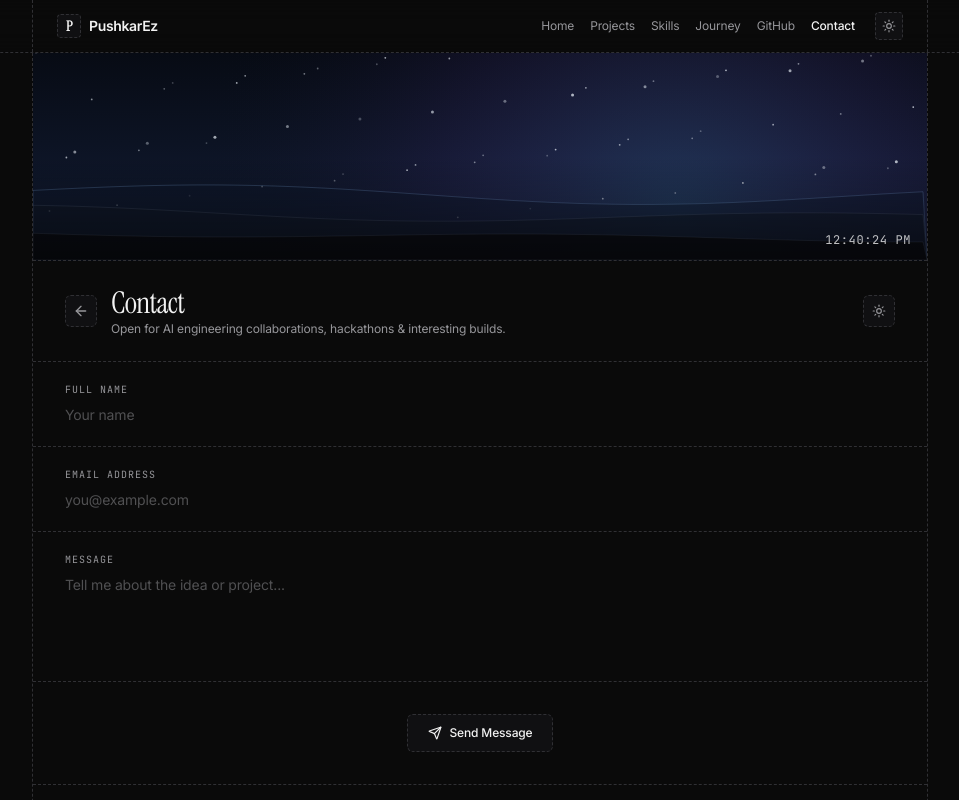
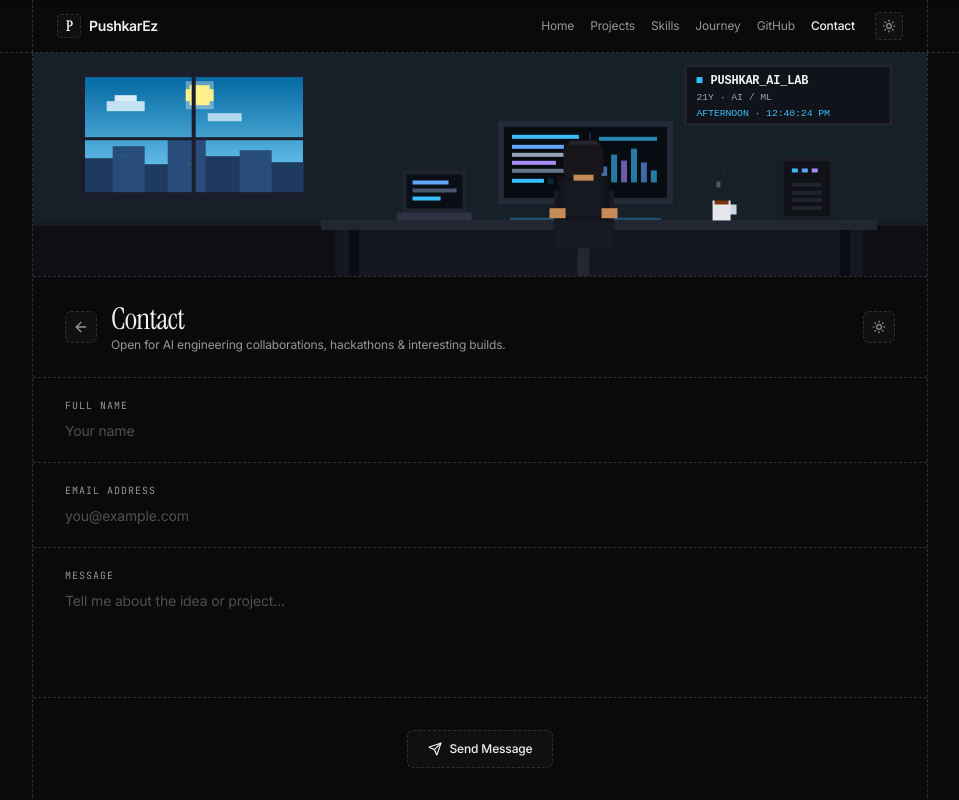
Before and after one commit to PushkarEz/portfolio, a React (Vite) app: page /contact in a window 1280 px wide. Shown: the top 800 px of the page, without its empty margins (160-1119 px from the left). Built offline with nearby package versions, Linux system fonts and the light colour scheme.

Commit message:
Add pixel art banner to portfolio

```diff
--- a/src/components/HeroBanner.tsx
+++ b/src/components/HeroBanner.tsx
@@ -1,164 +1,316 @@
-import React, { useEffect, useRef, useState } from 'react';
+import React, { useEffect, useState } from 'react';
 
-export const HeroBanner: React.FC = () => {
-  const canvasRef = useRef<HTMLCanvasElement>(null);
-  const [istTime, setIstTime] = useState('');
+interface IstSnapshot {
+  hour24: number;
+  minute: number;
+  clock12: string;
+}
 
-  useEffect(() => {
-    const tick = () => {
+function getIstSnapshot(): IstSnapshot {
+  const now = new Date();
   try {
-        const now = new Intl.DateTimeFormat('en-IN', {
+    const parts = new Intl.DateTimeFormat('en-IN', {
+      timeZone: 'Asia/Kolkata',
+      hour: '2-digit',
+      minute: '2-digit',
+      hour12: false,
+    }).formatToParts(now);
+
+    const hPart = parts.find((p) => p.type === 'hour')?.value ?? '12';
+    const mPart = parts.find((p) => p.type === 'minute')?.value ?? '00';
+    const hour24 = parseInt(hPart, 10) % 24;
+    const minute = parseInt(mPart, 10) || 0;
+
+    const clock12 = new Intl.DateTimeFormat('en-IN', {
       timeZone: 'Asia/Kolkata',
       hour: '2-digit',
       minute: '2-digit',
       second: '2-digit',
       hour12: true,
     })
-          .format(new Date())
+      .format(now)
       .toUpperCase();
-        setIstTime(now);
+
+    return { hour24, minute, clock12 };
   } catch {
-        setIstTime('');
+    return { hour24: 12, minute: 0, clock12: '' };
   }
-    };
-    tick();
-    const timer = setInterval(tick, 1000);
+}
+
+export const HeroBanner: React.FC = () => {
+  const [ist, setIst] = useState<IstSnapshot>(() => getIstSnapshot());
+
+  useEffect(() => {
+    const timer = setInterval(() => {
+      setIst(getIstSnapshot());
+    }, 1000);
     return () => clearInterval(timer);
   }, []);
 
-  useEffect(() => {
-    const canvas = canvasRef.current;
-    if (!canvas) return;
-    const ctx = canvas.getContext('2d');
-    if (!ctx) return;
+  const { hour24, minute, clock12 } = ist;
+  const isDaytime = hour24 >= 5 && hour24 < 20;
 
-    const reducedMotion = window.matchMedia('(prefers-reduced-motion: reduce)').matches;
-    let animationId = 0;
-    let width = 0;
-    let height = 0;
-
-    interface Star {
-      x: number;
-      y: number;
-      r: number;
-      alpha: number;
-      speed: number;
+  const theme =
+    hour24 >= 5 && hour24 < 12
+      ? {
+          phase: 'MORNING',
+          skyTop: '#172554',
+          skyBot: '#38BDF8',
+          cityA: '#1E3A5F',
+          cityB: '#254B7A',
+          starsOpacity: 0,
+          cityLit: 0.15,
+          accent: '#FBBF24',
+          sunColor: '#FDE047',
+          sunGlow: '#FEF08A',
+          roomLight: 'rgba(56, 189, 248, 0.08)',
+          clouds: false,
         }
-
-    let stars: Star[] = [];
-
-    const setup = () => {
-      const dpr = Math.min(window.devicePixelRatio || 1, 2);
-      const rect = canvas.getBoundingClientRect();
-      width = rect.width;
-      height = rect.height;
-      canvas.width = Math.floor(width * dpr);
-      canvas.height = Math.floor(height * dpr);
-      ctx.setTransform(dpr, 0, 0, dpr, 0, 0);
-
-      const count = Math.max(36, Math.floor(width / 15));
-      stars = Array.from({ length: count }, (_, i) => ({
-        x: ((i * 73) % 100) * (width / 100),
-        y: ((i * 41) % 80) * (height / 100),
-        r: i % 4 === 0 ? 1.5 : 0.9,
-        alpha: 0.25 + ((i * 19) % 55) / 100,
-        speed: 0.08 + ((i * 7) % 10) / 80,
-      }));
+      : hour24 >= 12 && hour24 < 17
+        ? {
+            phase: 'AFTERNOON',
+            skyTop: '#0369A1',
+            skyBot: '#7DD3FC',
+            cityA: '#1E3A5F',
+            cityB: '#294D7A',
+            starsOpacity: 0,
+            cityLit: 0.05,
+            accent: '#38BDF8',
+            sunColor: '#FEF08A',
+            sunGlow: '#FFFFFF',
+            roomLight: 'rgba(125, 211, 252, 0.11)',
+            clouds: true,
+          }
+        : hour24 >= 17 && hour24 < 20
+          ? {
+              phase: 'EVENING',
+              skyTop: '#3B0764',
+              skyBot: '#F97316',
+              cityA: '#1E1B3A',
+              cityB: '#2B224A',
+              starsOpacity: 0.35,
+              cityLit: 0.65,
+              accent: '#FB923C',
+              sunColor: '#FB923C',
+              sunGlow: '#FDBA74',
+              roomLight: 'rgba(251, 146, 60, 0.09)',
+              clouds: false,
+            }
+          : {
+              phase: 'NIGHT',
+              skyTop: '#060914',
+              skyBot: '#0B1328',
+              cityA: '#0F172A',
+              cityB: '#15223D',
+              starsOpacity: 1,
+              cityLit: 0.85,
+              accent: '#A3E635',
+              sunColor: '#FDE68A',
+              sunGlow: '#FDE68A',
+              roomLight: 'rgba(163, 230, 53, 0.03)',
+              clouds: false,
             };
 
-    const drawFrame = (time: number) => {
-      const t = time * 0.0005;
-
-      const grad = ctx.createLinearGradient(0, 0, 0, height);
-      grad.addColorStop(0, '#070B14');
-      grad.addColorStop(0.6, '#0E1629');
-      grad.addColorStop(1, '#16223B');
-      ctx.fillStyle = grad;
-      ctx.fillRect(0, 0, width, height);
-
-      const glow = ctx.createRadialGradient(
-        width * 0.72,
-        height * 0.8,
-        10,
-        width * 0.72,
-        height * 0.8,
-        width * 0.55
-      );
-      glow.addColorStop(0, 'rgba(96, 165, 250, 0.22)');
-      glow.addColorStop(0.5, 'rgba(139, 92, 246, 0.08)');
-      glow.addColorStop(1, 'rgba(10, 10, 10, 0)');
-      ctx.fillStyle = glow;
-      ctx.fillRect(0, 0, width, height);
-
-      for (let i = 0; i < stars.length; i++) {
-        const s = stars[i];
-        const x = (s.x + t * 14 * s.speed) % width;
-        const y = s.y + Math.sin(t * 2 + i) * 1.4;
-        ctx.beginPath();
-        ctx.arc(x, y, s.r, 0, Math.PI * 2);
-        ctx.fillStyle = `rgba(226, 232, 240, ${s.alpha})`;
-        ctx.fill();
-      }
-
-      for (let wave = 0; wave < 3; wave++) {
-        ctx.beginPath();
-        const baseY = height * (0.68 + wave * 0.1);
-        ctx.moveTo(0, height);
-        for (let x = 0; x <= width; x += 10) {
-          const y =
-            baseY +
-            Math.sin(x * 0.008 + t * (1.1 + wave * 0.3) + wave) * (7 - wave * 1.5) +
-            Math.cos(x * 0.004 - t) * 4;
-          ctx.lineTo(x, y);
-        }
-        ctx.lineTo(width, height);
-        ctx.closePath();
-        ctx.fillStyle =
-          wave === 0
-            ? 'rgba(15, 23, 42, 0.45)'
-            : wave === 1
-              ? 'rgba(17, 24, 39, 0.55)'
-              : 'rgba(10, 10, 14, 0.75)';
-        ctx.fill();
-
-        ctx.strokeStyle =
-          wave === 0 ? 'rgba(147, 197, 253, 0.22)' : 'rgba(148, 163, 184, 0.15)';
-        ctx.lineWidth = 1;
-        ctx.stroke();
-      }
-    };
-
-    setup();
-    window.addEventListener('resize', setup);
-
-    if (reducedMotion) {
-      drawFrame(0);
-    } else {
-      const loop = (now: number) => {
-        drawFrame(now);
-        animationId = requestAnimationFrame(loop);
-      };
-      animationId = requestAnimationFrame(loop);
-    }
-
-    return () => {
-      window.removeEventListener('resize', setup);
-      if (animationId) cancelAnimationFrame(animationId);
-    };
-  }, []);
+  // Smooth real-time sun arc across the window (5:00 AM -> 8:00 PM IST)
+  const dayProgress = Math.min(1, Math.max(0, ((hour24 - 5) * 60 + minute) / (15 * 60)));
+  const sunX = Math.round(70 + dayProgress * 172);
+  const sunY = Math.round(86 - Math.sin(dayProgress * Math.PI) * 46);
 
   return (
-    <div className="relative h-40 w-full overflow-hidden border-b grid-line bg-[#070B14] sm:h-52">
-      <canvas ref={canvasRef} className="block h-full w-full" aria-hidden="true" />
-      <div
+    <div className="relative h-44 w-full overflow-hidden border-b grid-line bg-[#090A0E] sm:h-56">
+      <svg
+        viewBox="0 0 900 240"
+        preserveAspectRatio="xMidYMid slice"
+        shapeRendering="crispEdges"
         aria-hidden="true"
-        className="pointer-events-none absolute inset-0 bg-gradient-to-t from-black/55 via-transparent to-transparent"
-      />
-      {istTime && (
-        <div className="pointer-events-none absolute bottom-3 right-4 font-mono text-xs tracking-wider text-white/75">
-          {istTime}
-        </div>
+        className="block h-full w-full"
+      >
+        <defs>
+          <linearGradient id="portfolioSkyGrad" x1="0" y1="0" x2="0" y2="1">
+            <stop offset="0%" stopColor={theme.skyTop} />
+            <stop offset="100%" stopColor={theme.skyBot} />
+          </linearGradient>
+        </defs>
+        <style>{`
+          @keyframes pbBlink { 0%, 49% { opacity: 1; } 50%, 100% { opacity: 0.15; } }
+          @keyframes pbTwinkle { 0%, 100% { opacity: 0.25; } 50% { opacity: 0.95; } }
+          @keyframes pbSteam1 { 0% { transform: translateY(0px); opacity: 0.85; } 100% { transform: translateY(-14px); opacity: 0; } }
+          @keyframes pbSteam2 { 0% { transform: translateY(0px); opacity: 0.65; } 100% { transform: translateY(-18px); opacity: 0; } }
+          @keyframes pbBob { 0%, 100% { transform: translateY(0px); } 50% { transform: translateY(2px); } }
+          @keyframes pbWave { 0%, 100% { opacity: 0.45; } 50% { opacity: 1; } }
+          .pb-cursor { animation: pbBlink 1s steps(1) infinite; }
+          .pb-star-a { animation: pbTwinkle 2.8s ease-in-out infinite; }
+          .pb-star-b { animation: pbTwinkle 3.6s ease-in-out 1.1s infinite; }
+          .pb-star-c { animation: pbTwinkle 4.2s ease-in-out 0.5s infinite; }
+          .pb-steam-a { animation: pbSteam1 2.4s ease-out infinite; }
+          .pb-steam-b { animation: pbSteam2 2.4s ease-out 1.1s infinite; }
+          .pb-hands { animation: pbBob 0.55s steps(2) infinite; }
+          .pb-head { animation: pbBob 2.2s steps(2) infinite; }
+          .pb-led1 { animation: pbBlink 1.6s steps(1) infinite; }
+          .pb-led2 { animation: pbBlink 2.3s steps(1) 0.7s infinite; }
+          .pb-wave { animation: pbWave 2s ease-in-out infinite; }
+          @media (prefers-reduced-motion: reduce) {
+            .pb-cursor, .pb-star-a, .pb-star-b, .pb-star-c,
+            .pb-steam-a, .pb-steam-b, .pb-hands, .pb-head,
+            .pb-led1, .pb-led2, .pb-wave { animation: none !important; }
+          }
+        `}</style>
+
+        {/* Room Backdrop + Real-Time Window Ambient Light */}
+        <rect width="900" height="240" fill="#090A0E" />
+        <rect width="900" height="240" fill={theme.roomLight} />
+        <rect x="0" y="180" width="900" height="60" fill="#0D0F14" />
+        <rect x="0" y="178" width="900" height="4" fill="#181B24" />
+
+        {/* Window Frame */}
+        <rect x="44" y="24" width="236" height="132" fill="#1A1E2B" />
+        <rect x="52" y="32" width="220" height="116" fill="url(#portfolioSkyGrad)" />
+
+        {/* Stars (Evening & Night) */}
+        <g opacity={theme.starsOpacity}>
+          <rect x="74" y="48" width="4" height="4" fill="#E2E8F0" className="pb-star-a" />
+          <rect x="116" y="64" width="4" height="4" fill="#93C5FD" className="pb-star-b" />
+          <rect x="152" y="42" width="4" height="4" fill="#E2E8F0" className="pb-star-c" />
+          <rect x="198" y="72" width="4" height="4" fill="#A3E635" className="pb-star-a" />
+          <rect x="242" y="50" width="4" height="4" fill="#E2E8F0" className="pb-star-b" />
+          <rect x="92" y="92" width="4" height="4" fill="#CBD5E1" className="pb-star-c" />
+        </g>
+
+        {/* Live Moving Sun (Day) or Crescent Moon (Night) */}
+        {isDaytime ? (
+          <g>
+            <rect x={sunX - 4} y={sunY - 4} width="28" height="28" fill={theme.sunGlow} opacity="0.35" />
+            <rect x={sunX} y={sunY} width="20" height="20" fill={theme.sunColor} />
+            <rect x={sunX - 4} y={sunY + 4} width="28" height="12" fill={theme.sunColor} />
+            {theme.clouds && (
+              <>
+                <rect x="74" y="56" width="38" height="10" fill="#E0F2FE" opacity="0.85" />
+                <rect x="82" y="50" width="22" height="6" fill="#F0F9FF" opacity="0.9" />
+                <rect x="176" y="68" width="34" height="8" fill="#E0F2FE" opacity="0.75" />
+              </>
             )}
+          </g>
+        ) : (
+          <g>
+            <rect x="220" y="44" width="16" height="16" fill="#FDE68A" />
+            <rect x="226" y="44" width="12" height="12" fill="#060914" />
+          </g>
+        )}
+
+        {/* Pune Skyline */}
+        <rect x="52" y="114" width="28" height="34" fill={theme.cityA} />
+        <rect x="80" y="102" width="32" height="46" fill={theme.cityB} />
+        <rect x="112" y="120" width="24" height="28" fill={theme.cityA} />
+        <rect x="136" y="96" width="38" height="52" fill={theme.cityB} />
+        <rect x="174" y="112" width="34" height="36" fill={theme.cityA} />
+        <rect x="208" y="106" width="32" height="42" fill={theme.cityB} />
+        <rect x="240" y="118" width="32" height="30" fill={theme.cityA} />
+
+        {/* City Lights */}
+        <g opacity={theme.cityLit}>
+          <rect x="88" y="110" width="4" height="4" fill="#FACC15" />
+          <rect x="148" y="106" width="4" height="4" fill="#60A5FA" />
+          <rect x="156" y="118" width="4" height="4" fill="#FACC15" />
+          <rect x="218" y="114" width="4" height="4" fill="#60A5FA" />
+        </g>
+
+        {/* Window Crossbar */}
+        <rect x="160" y="32" width="4" height="116" fill="#1A1E2B" />
+        <rect x="52" y="92" width="220" height="4" fill="#1A1E2B" />
+
+        {/* Top-Right Pixel Lab Card with Real-Time Phase + Live IST Clock */}
+        <rect x="656" y="20" width="208" height="60" fill="#10131A" />
+        <rect x="656" y="20" width="208" height="2" fill="#27272A" />
+        <rect x="656" y="78" width="208" height="2" fill="#27272A" />
+        <rect x="656" y="20" width="2" height="60" fill="#27272A" />
+        <rect x="862" y="20" width="2" height="60" fill="#27272A" />
+        <rect x="668" y="32" width="6" height="6" fill={theme.accent} className="pb-led1" />
+        <text x="682" y="39" fill="#F2F2F2" fontFamily="monospace" fontSize="12" fontWeight="bold">
+          PUSHKAR_AI_LAB
+        </text>
+        <text x="668" y="55" fill="#A1A1AA" fontFamily="monospace" fontSize="10">
+          21Y · AI / ML
+        </text>
+        <text x="668" y="71" fill={theme.accent} fontFamily="monospace" fontSize="10">
+          {theme.phase} · {clock12 || 'PUNE, IN'}
+        </text>
+
+        {/* Desk Surface */}
+        <rect x="290" y="176" width="560" height="10" fill="#222633" />
+        <rect x="304" y="186" width="532" height="54" fill="#141720" />
+        <rect x="318" y="186" width="10" height="54" fill="#0B0D12" />
+        <rect x="812" y="186" width="10" height="54" fill="#0B0D12" />
+
+        {/* Local LLM Tower */}
+        <rect x="752" y="112" width="54" height="64" fill="#1A1D26" />
+        <rect x="756" y="116" width="46" height="56" fill="#101218" />
+        <rect x="764" y="124" width="6" height="4" fill={theme.accent} className="pb-led1" />
+        <rect x="774" y="124" width="6" height="4" fill="#60A5FA" className="pb-led2" />
+        <rect x="784" y="124" width="6" height="4" fill="#A78BFA" className="pb-led1" />
+        <rect x="764" y="138" width="30" height="4" fill="#1F2430" />
+        <rect x="764" y="146" width="30" height="4" fill="#1F2430" />
+        <rect x="764" y="154" width="30" height="4" fill="#1F2430" />
+        <rect x="764" y="162" width="30" height="4" fill="#1F2430" />
+
+        {/* Main Monitor */}
+        <rect x="468" y="76" width="176" height="84" fill="#242938" />
+        <rect x="474" y="82" width="164" height="72" fill="#070B12" />
+        <rect x="546" y="160" width="20" height="12" fill="#242938" />
+        <rect x="530" y="170" width="52" height="6" fill="#2D3345" />
+        <rect x="480" y="174" width="152" height="2" fill={theme.accent} opacity="0.35" />
+
+        {/* Monitor Screen Content */}
+        <rect x="482" y="90" width="68" height="4" fill={theme.accent} />
+        <rect x="482" y="100" width="52" height="4" fill="#60A5FA" />
+        <rect x="482" y="108" width="60" height="4" fill="#94A3B8" />
+        <rect x="482" y="116" width="44" height="4" fill="#A78BFA" />
+        <rect x="482" y="124" width="58" height="4" fill="#64748B" />
+        <rect x="482" y="134" width="32" height="4" fill={theme.accent} />
+        <rect x="518" y="134" width="6" height="6" fill={theme.accent} className="pb-cursor" />
+
+        <rect x="560" y="88" width="2" height="60" fill="#1E293B" />
+
+        <rect x="570" y="92" width="58" height="4" fill="#38BDF8" opacity="0.7" />
+        <rect x="572" y="122" width="6" height="16" fill="#60A5FA" className="pb-wave" />
+        <rect x="582" y="110" width="6" height="28" fill={theme.accent} className="pb-wave" />
+        <rect x="592" y="116" width="6" height="22" fill="#A78BFA" className="pb-wave" />
+        <rect x="602" y="104" width="6" height="34" fill={theme.accent} className="pb-wave" />
+        <rect x="612" y="118" width="6" height="20" fill="#60A5FA" className="pb-wave" />
+        <rect x="622" y="126" width="6" height="12" fill="#38BDF8" className="pb-wave" />
+
+        {/* Side Laptop */}
+        <rect x="372" y="126" width="64" height="42" fill="#202431" />
+        <rect x="376" y="130" width="56" height="34" fill="#0A0E17" />
+        <rect x="366" y="168" width="76" height="8" fill="#2D3345" />
+        <rect x="382" y="136" width="36" height="4" fill="#60A5FA" />
+        <rect x="382" y="144" width="44" height="4" fill="#475569" />
+        <rect x="382" y="152" width="28" height="4" fill={theme.accent} />
+
+        {/* Steaming Coffee Mug */}
+        <rect x="684" y="156" width="18" height="20" fill="#E5E7EB" />
+        <rect x="702" y="160" width="6" height="10" fill="#CBD5E1" />
+        <rect x="686" y="156" width="14" height="4" fill="#78350F" />
+        <rect x="688" y="144" width="4" height="6" fill="#94A3B8" className="pb-steam-a" />
+        <rect x="694" y="140" width="4" height="6" fill="#CBD5E1" className="pb-steam-b" />
+
+        {/* Developer Seated & Coding */}
+        <rect x="524" y="146" width="60" height="58" fill="#181A22" />
+        <rect x="548" y="204" width="12" height="36" fill="#252834" />
+        <rect x="528" y="132" width="52" height="44" fill="#111318" />
+        <rect x="534" y="136" width="40" height="36" fill="#171920" />
+        <g className="pb-hands">
+          <rect x="520" y="164" width="16" height="10" fill="#C68B59" />
+          <rect x="572" y="164" width="16" height="10" fill="#C68B59" />
+        </g>
+        <g className="pb-head">
+          <rect x="536" y="96" width="36" height="36" fill="#18161B" />
+          <rect x="534" y="102" width="40" height="24" fill="#18161B" />
+          <rect x="544" y="128" width="20" height="6" fill="#C68B59" />
+          <rect x="540" y="94" width="28" height="4" fill="#27252C" />
+        </g>
+
+        <rect x="0" y="236" width="900" height="4" fill={theme.accent} opacity="0.35" />
+      </svg>
     </div>
   );
 };
```
Lines whose indentation alone changed are shown as unchanged.
